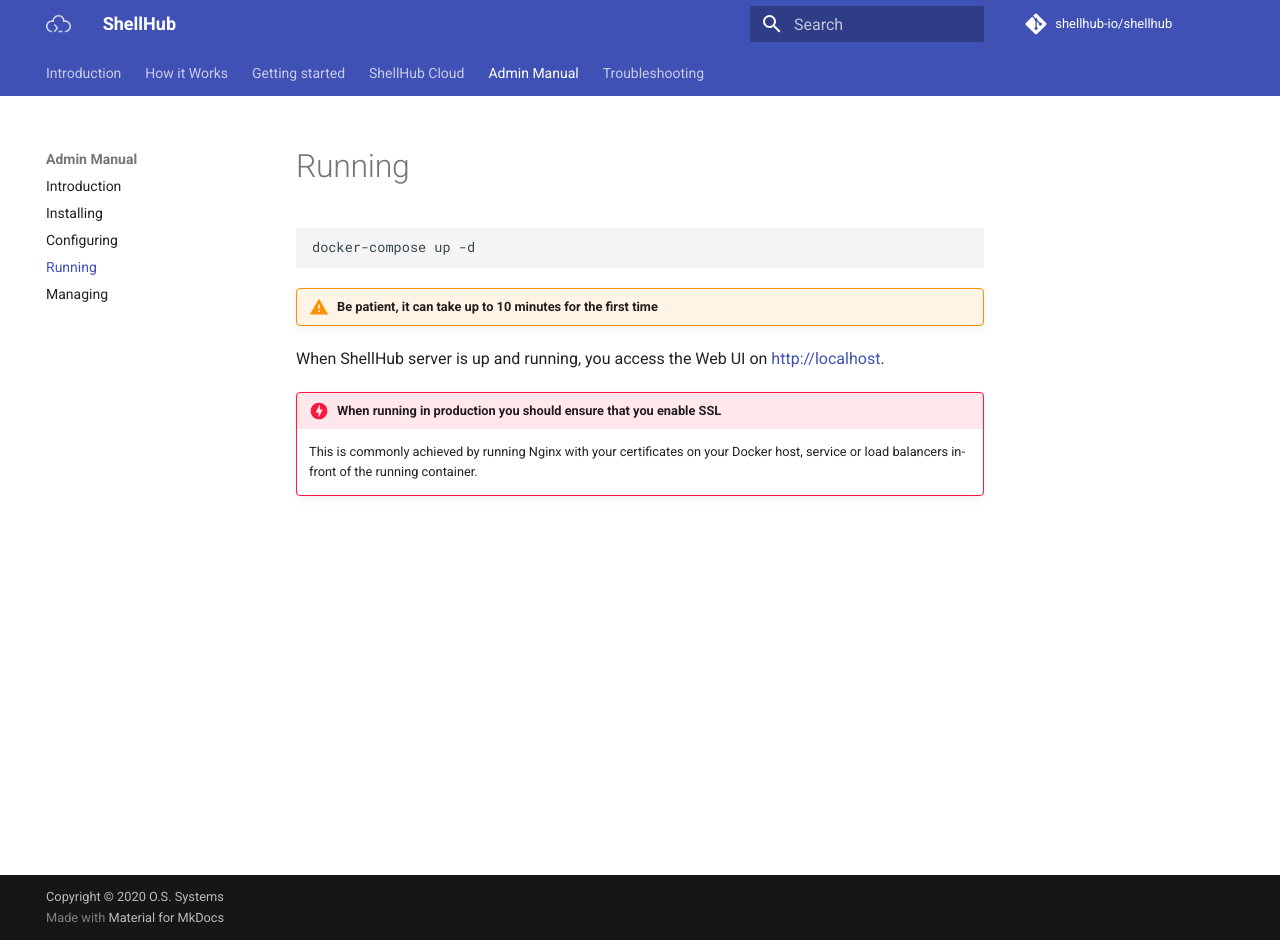
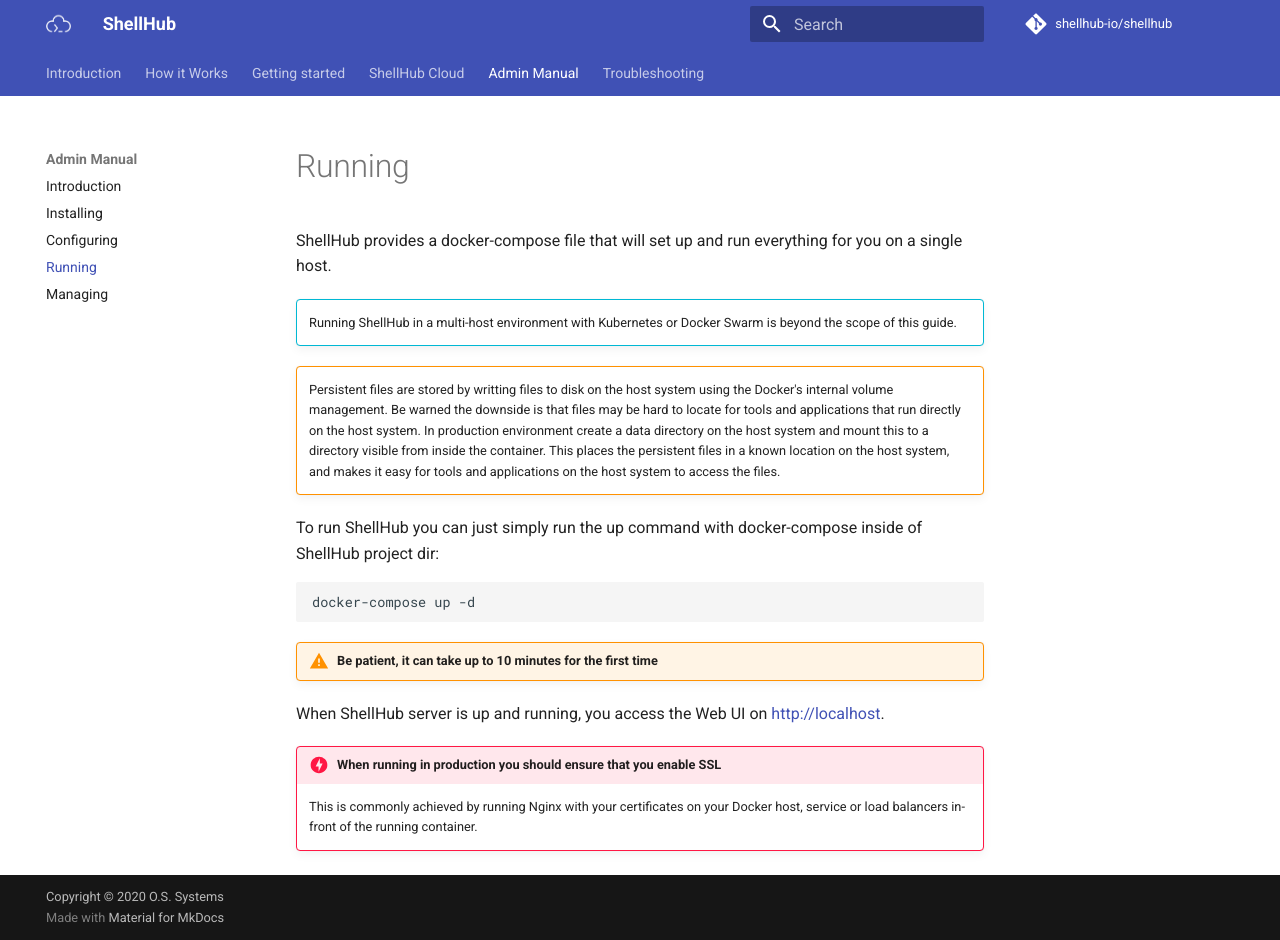
Before and after one commit to shellhub-io/shellhub-io.github.io, an MkDocs documentation site: the page built from docs/admin-manual/running.md, in a window 1280 px wide and 940 px high. Built offline with MkDocs 1.6.1 and Material for MkDocs 9.7.7, drawn with Linux system fonts in a browser that asks for light colours; comment, search, counter and statistics services are not loaded.

Commit message:
Update running instructions

````diff
--- a/docs/admin-manual/running.md
+++ b/docs/admin-manual/running.md
@@ -1,3 +1,22 @@
+ShellHub provides a docker-compose file that will set up and run
+everything for you on a single host.
+
+!!! info ""
+	Running ShellHub in a multi-host environment with Kubernetes or Docker Swarm is beyond the scope of this guide.
+
+!!! warning ""
+	Persistent files are stored by writting files to disk on the host system
+	using the Docker's internal volume management. Be warned the downside
+	is that files may be hard to locate for tools and applications that
+	run directly on the host system. In production environment create a
+	data directory on the host system and mount this to a directory visible
+	from inside the container. This places the persistent files in a known
+	location on the host system, and makes it easy for tools and applications on
+	the host system to access the files.
+
+To run ShellHub you can just simply run the up command with docker-compose inside
+of ShellHub project dir:
+
 ```
 docker-compose up -d
 ```
````
